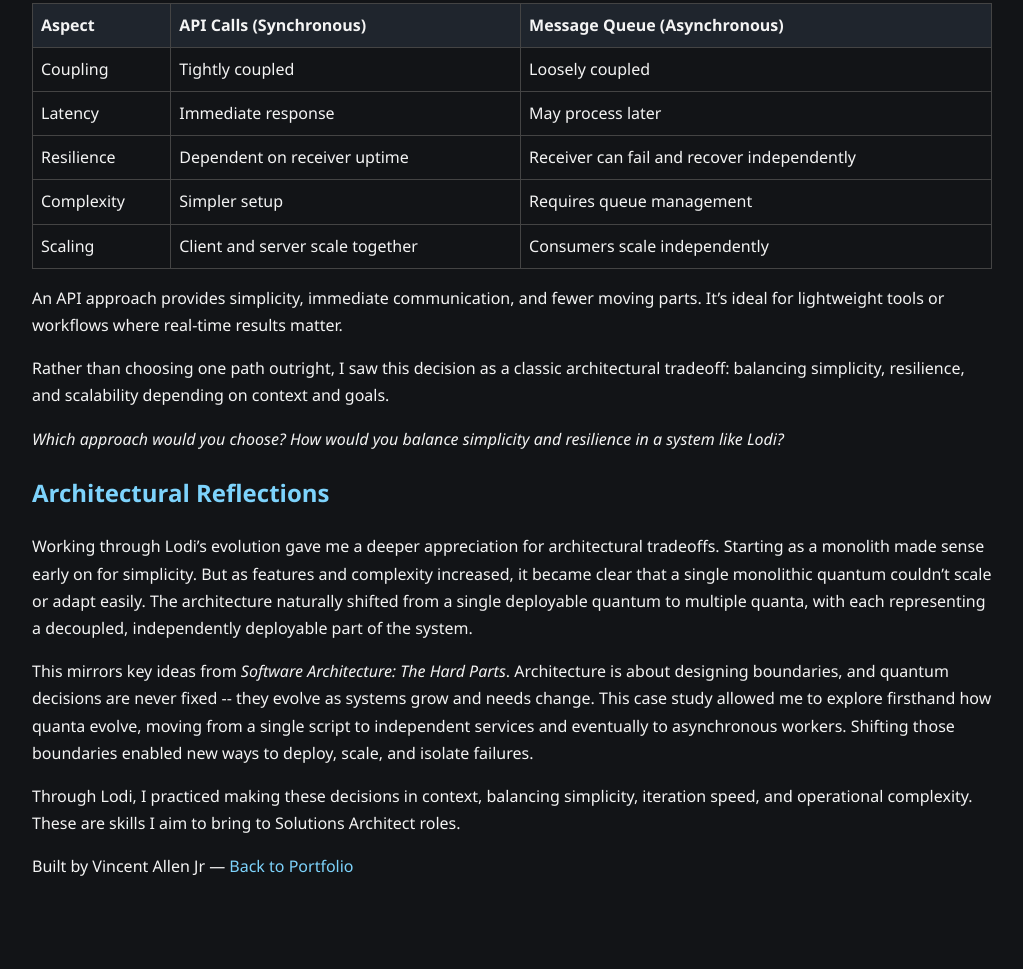
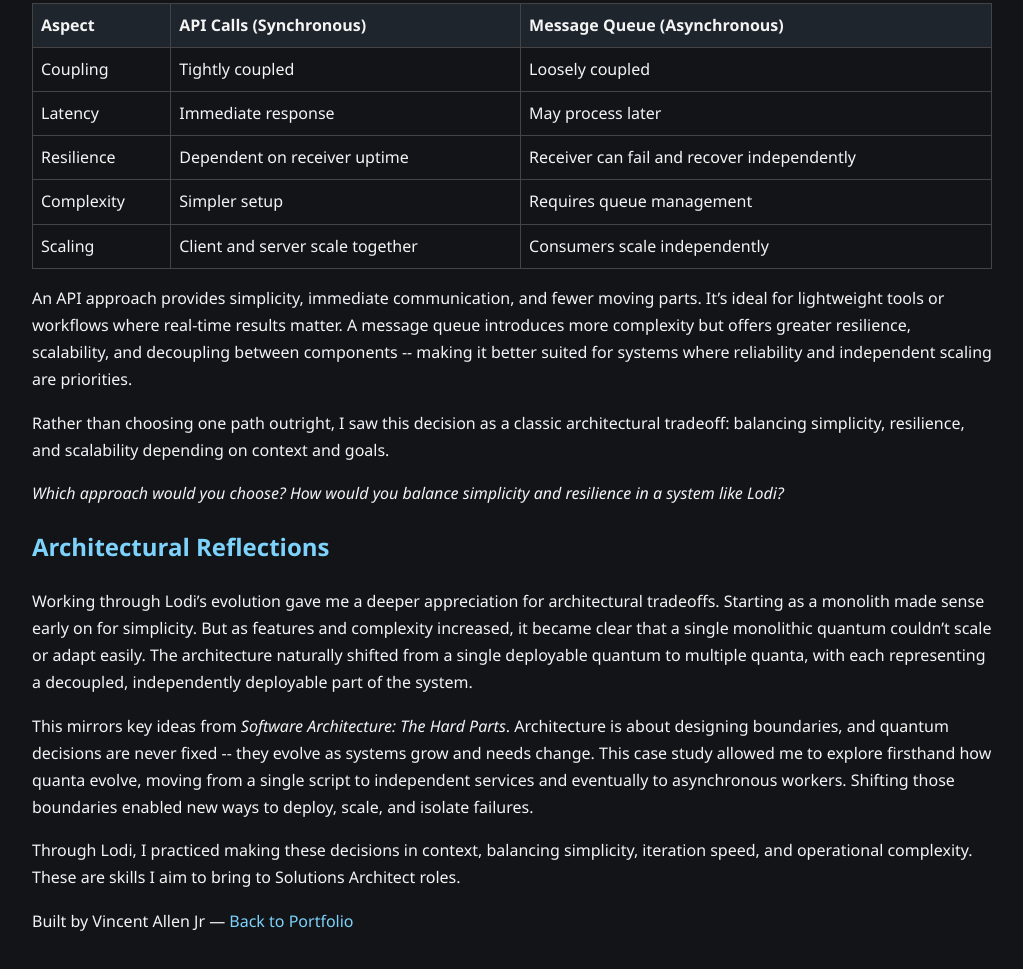
Before and after one commit to vallenjr11/vincent-allen-jr-portfolio, a plain HTML site: page case-study-lodi.html in a window 1280 px wide. Shown: the part 2480-3449 px from the top of the page, without its empty margins (128-1151 px from the left). Before the commit the page ends 3424 px from the top, so only its background shows below. Drawn offline with Linux system fonts and the light colour scheme.

Commit message:
Added benefit of using message queue under tradeoffs

```diff
--- a/case-study-lodi.html
+++ b/case-study-lodi.html
@@ -182,7 +182,7 @@
   </table>
 
   <p>
-    An API approach provides simplicity, immediate communication, and fewer moving parts. It’s ideal for lightweight tools or workflows where real-time results matter.
+    An API approach provides simplicity, immediate communication, and fewer moving parts. It’s ideal for lightweight tools or workflows where real-time results matter. A message queue introduces more complexity but offers greater resilience, scalability, and decoupling between components -- making it better suited for systems where reliability and independent scaling are priorities.
   </p>
 
   <p>
```
